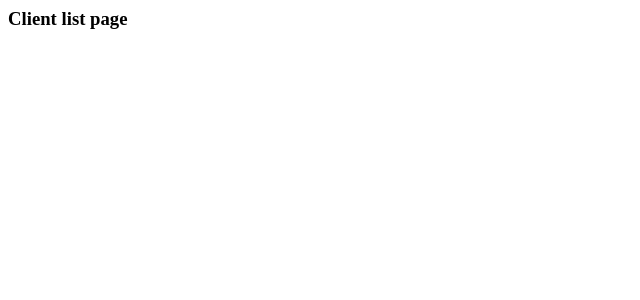
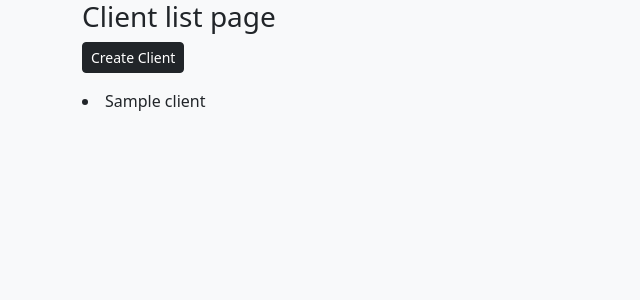
Before and after one commit to joisemp/freedo, a Django app: page /clients/ in a window 1280 px wide. Shown: the top 300 px of the page, without its empty margins (0-640 px from the left). Run offline with Django 4.2, Linux system fonts and the light colour scheme; tables that the repository leaves empty hold one stand-in row (values such as "Sample post"); some libraries are stand-ins or nearby versions.

Commit message:
Added view for client create

```diff
--- a/src/clients/urls.py
+++ b/src/clients/urls.py
@@ -1,8 +1,9 @@
 from django.urls import path
-from .views import ClientListView
+from .views import ClientListView, ClientCreateView
 
 app_name = 'clients'
 
 urlpatterns = [
     path('', ClientListView.as_view(), name='client_list'),
+    path('create/', ClientCreateView.as_view(), name='client_create'),
 ]
--- a/src/clients/views.py
+++ b/src/clients/views.py
@@ -1,9 +1,23 @@
 from django.shortcuts import render
+from django.urls import reverse, reverse_lazy
 from django.views.generic import ListView, DetailView, CreateView, UpdateView, DeleteView
 from . models import Client
+from . forms import ClientForm
 
 
 class ClientListView(ListView):
     model = Client
     template_name = 'clients/client_list.html'
     context_object_name = 'clients'
+
+class ClientCreateView(CreateView):
+    model = Client
+    template_name = 'clients/client_form.html'
+    form_class = ClientForm
+    success_url = reverse_lazy('clients:client_list')
+
+    def form_valid(self, form):
+        client = form.save(commit=False)
+        client.freelancer = self.request.user
+        client.save()
+        return super().form_valid(form)
--- a/src/templates/clients/client_list.html
+++ b/src/templates/clients/client_list.html
@@ -1,5 +1,16 @@
-<h3>Client list page</h3>
+{% extends 'base.html' %}
 
-{% for client in clinets %}
-<li>{{clinet}}</li>
-{% endfor %}
+{% block content %}
+
+<div class="container">
+    <h3>Client list page</h3>
+    <a class="btn btn-sm btn-dark" href="{% url 'clients:client_create' %}">Create Client</a>
+
+    <div class="mt-3">
+        {% for client in clients %}
+    <li>{{client}}</li>
+    {% endfor %}
+    </div>
+</div>
+
+{% endblock content %}
```
Also changed, not shown: src/clients/forms.py (added, +14 -0 lines), src/templates/clients/client_form.html (added, +11 -0 lines).
